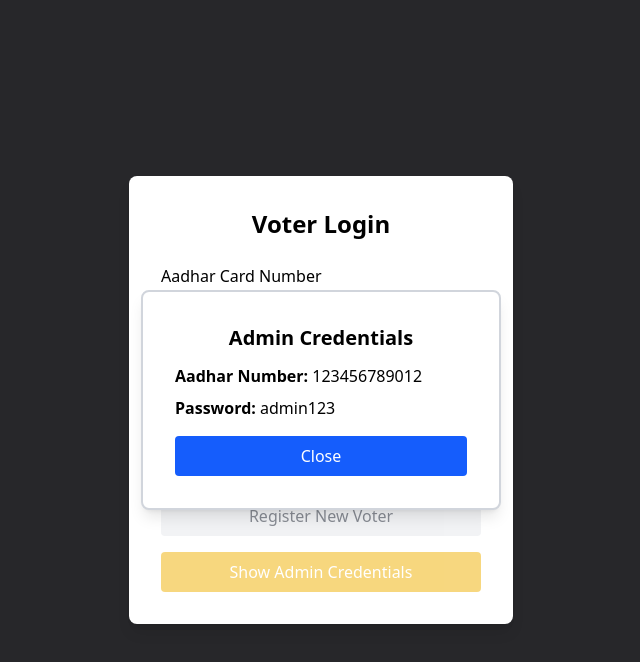
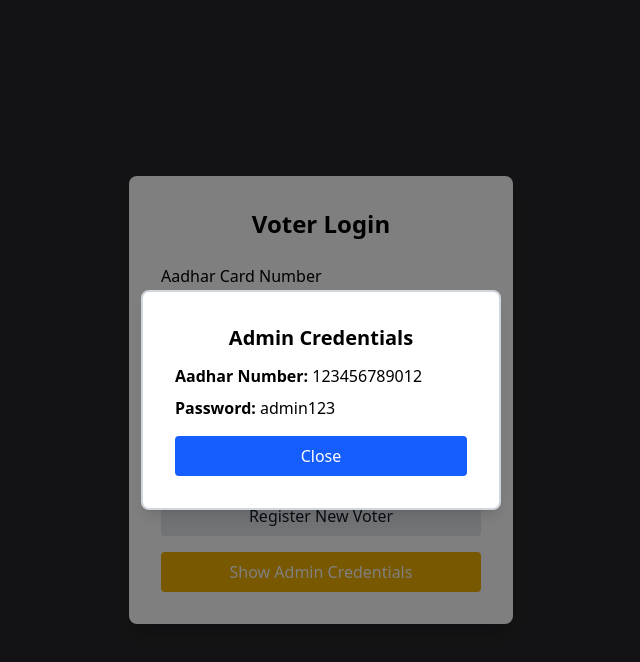
Before and after one commit to muazimmaqbool/votingAppFront, a React (Vite) app: page / in a window 1280 px wide. Both pictures are taken after a click on the button "Show Admin Credentials". Shown: the top 662 px of the page, without its empty margins (319-959 px from the left). Built offline with nearby package versions, Linux system fonts and the light colour scheme.

Commit message:
bg fixed

```diff
--- a/src/Components/Home.jsx
+++ b/src/Components/Home.jsx
@@ -82,35 +82,43 @@ export default function Home() {
         {/* Login Button */}
         <button
           onClick={handleLogin}
-          className={`w-full bg-blue-600 text-white py-2 rounded hover:bg-blue-700 transition cursor-pointer ${
-            showAdminCredentials && "opacity-50"
-          }`}
+          className={`w-full bg-blue-600 text-white py-2 rounded hover:bg-blue-700 transition cursor-pointer `}
         >
           Login
         </button>
 
         <button
           onClick={() => navigate("/register")}
-          className={`w-full mt-3 bg-gray-200 text-gray-900 py-2 rounded hover:bg-gray-300 transition cursor-pointer ${
-            showAdminCredentials && "opacity-50"
-          }`}
+          className={`w-full mt-3 bg-gray-200 text-gray-900 py-2 rounded hover:bg-gray-300 transition cursor-pointer `}
         >
           Register New Voter
         </button>
         <button
           onClick={() => setshowAdminCredentials(true)}
-          className={`w-full mt-4 bg-yellow-500 text-white py-2 rounded hover:bg-yellow-600 transition cursor-pointer ${
-            showAdminCredentials && "opacity-50"
-          }`}
+          className={`w-full mt-4 bg-yellow-500 text-white py-2 rounded hover:bg-yellow-600 transition cursor-pointer
+            `}
         >
           Show Admin Credentials
         </button>
 
         {showAdminCredentials && (
           <div
-            className="fixed inset-0 flex items-center justify-center "
+            className="fixed inset-0 bg-black/50 flex items-center justify-center "
             onClick={() => setshowAdminCredentials(false)}
           >
+            {/*
+            inset-0: it applies: top: 0; right: 0; bottom: 0; left: 0;
+            It makes the element stretch to cover the entire screen (or its parent if positioned relative).
+            +-----------------------------------------+
+            |  fixed overlay (fills whole screen)     |
+            |  inset-0 applied here                   |
+            |                                         |
+            |     +-----------------------------+     |
+            |     |   centered modal box        |     |
+            |     +-----------------------------+     |
+            +-----------------------------------------+
+
+            */}
             <div
               className="bg-white rounded-lg p-8 w-90 shadow-lg border-2 border-solid border-gray-300"
               onClick={(e) => e.stopPropagation()}
```
